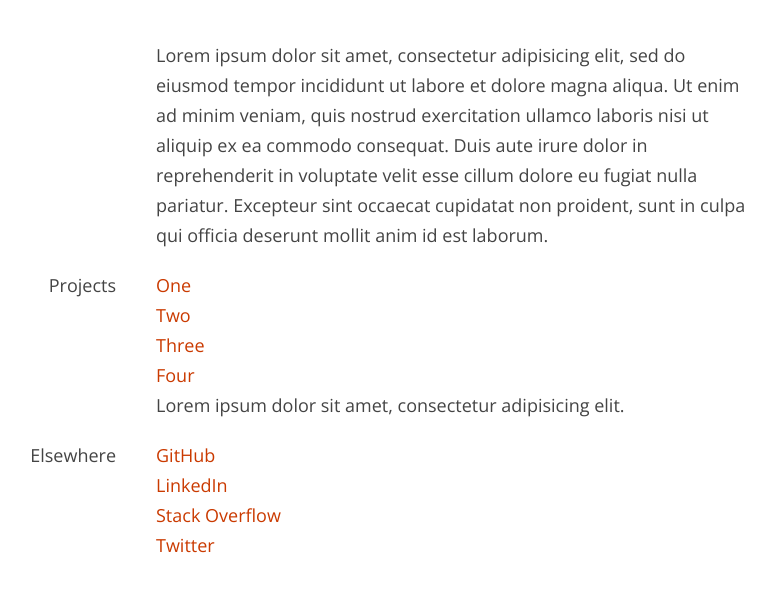
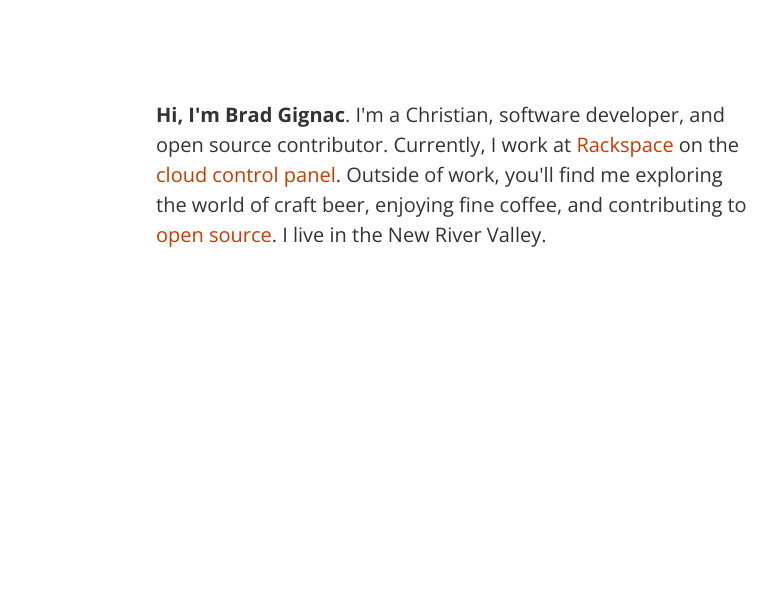
Before and after one commit to bradgignac/bradgignac.github.io, a Jekyll site: the page built from index.html, in a window 1280 px wide. Shown: the top 592 px of the page, without its empty margins (184-961 px from the left). Built offline with Jekyll 4.4.1, drawn with Linux system fonts in a browser that asks for light colours.

Commit message:
Add a simple index page as a placeholder.

```diff
--- a/index.html
+++ b/index.html
@@ -5,32 +5,10 @@ title: Brad Gignac
 
 <section class="section">
   <p class="section-content lead">
-    Lorem ipsum dolor sit amet, consectetur adipisicing elit, sed do eiusmod
-    tempor incididunt ut labore et dolore magna aliqua. Ut enim ad minim veniam,
-    quis nostrud exercitation ullamco laboris nisi ut aliquip ex ea commodo
-    consequat. Duis aute irure dolor in reprehenderit in voluptate velit esse
-    cillum dolore eu fugiat nulla pariatur. Excepteur sint occaecat cupidatat non
-    proident, sunt in culpa qui officia deserunt mollit anim id est laborum.
+    <strong>Hi, I'm Brad Gignac</strong>. I'm a Christian, software developer,
+    and open source contributor. Currently, I work at <a href="http://www.rackspace.com">Rackspace</a>
+    on the <a href="https://mycloud.rackspace.com">cloud control panel</a>. Outside
+    of work, you'll find me exploring the world of craft beer, enjoying fine coffee,
+    and contributing to <a href="https://github.com/bradgignac">open source</a>. I live in the New River Valley.
   </p>
 </section>
-
-<section class="section">
-  <h1 class="section-header">Projects</h1>
-  <ul class="section-content project-list">
-    <li class="project"><a href="#">One</a></li>
-    <li class="project"><a href="#">Two</a></li>
-    <li class="project"><a href="#">Three</a></li>
-    <li class="project"><a href="#">Four</a></li>
-  </ul>
-  <p class="section-content">Lorem ipsum dolor sit amet, consectetur adipisicing elit.</p>
-</section>
-
-<section class="section">
-  <h1 class="section-header">Elsewhere</h1>
-  <ul class="section-content social-list">
-    <li class="social"><a href="#">GitHub</a></li>
-    <li class="social"><a href="#">LinkedIn</a></li>
-    <li class="social"><a href="#">Stack Overflow</a></li>
-    <li class="social"><a href="#">Twitter</a></li>
-  </ul>
-</section>
--- a/stylesheets/site.css
+++ b/stylesheets/site.css
@@ -63,48 +63,45 @@ article, aside, details, figcaption, figure, footer, header, hgroup, menu, nav,
   display: block;
 }
 
-/* line 3, ../sass/site.scss */
+/* line 4, ../sass/site.scss */
 body {
-  padding: 40px;
-  color: #444;
+  padding: 100px;
+  color: #333;
   font-family: 'Open Sans', 'Helvetica', 'Arial', sans-serif;
-  font-size: 18px;
+  font-size: 20px;
   font-weight: 300;
   line-height: 30px;
 }
 
-/* line 12, ../sass/site.scss */
+/* line 13, ../sass/site.scss */
 a {
   color: #ca3a00;
   text-decoration: none;
-}
-
-/* line 17, ../sass/site.scss */
-a:hover {
-  color: #972b00;
+  -webkit-transition-property: color;
+  -moz-transition-property: color;
+  -ms-transition-property: color;
+  -o-transition-property: color;
+  transition-property: color;
+  -webkit-transition-duration: 0.1s;
+  -moz-transition-duration: 0.1s;
+  -ms-transition-duration: 0.1s;
+  -o-transition-duration: 0.1s;
+  transition-duration: 0.1s;
 }
 
 /* line 21, ../sass/site.scss */
+a:hover {
+  color: #641d00;
+}
+
+/* line 25, ../sass/site.scss */
+strong {
+  font-weight: bold;
+}
+
+/* line 29, ../sass/site.scss */
 .container {
   padding: 0 20px;
   margin: 0 auto;
   width: 600px;
 }
-
-/* line 27, ../sass/site.scss */
-.section {
-  position: relative;
-}
-
-/* line 31, ../sass/site.scss */
-.section-header {
-  position: absolute;
-  left: -240px;
-  width: 200px;
-  text-align: right;
-}
-
-/* line 38, ../sass/site.scss */
-.section + .section {
-  margin-top: 20px;
-}
```
Also changed, not shown: sass/site.scss (+12 -19 lines).
